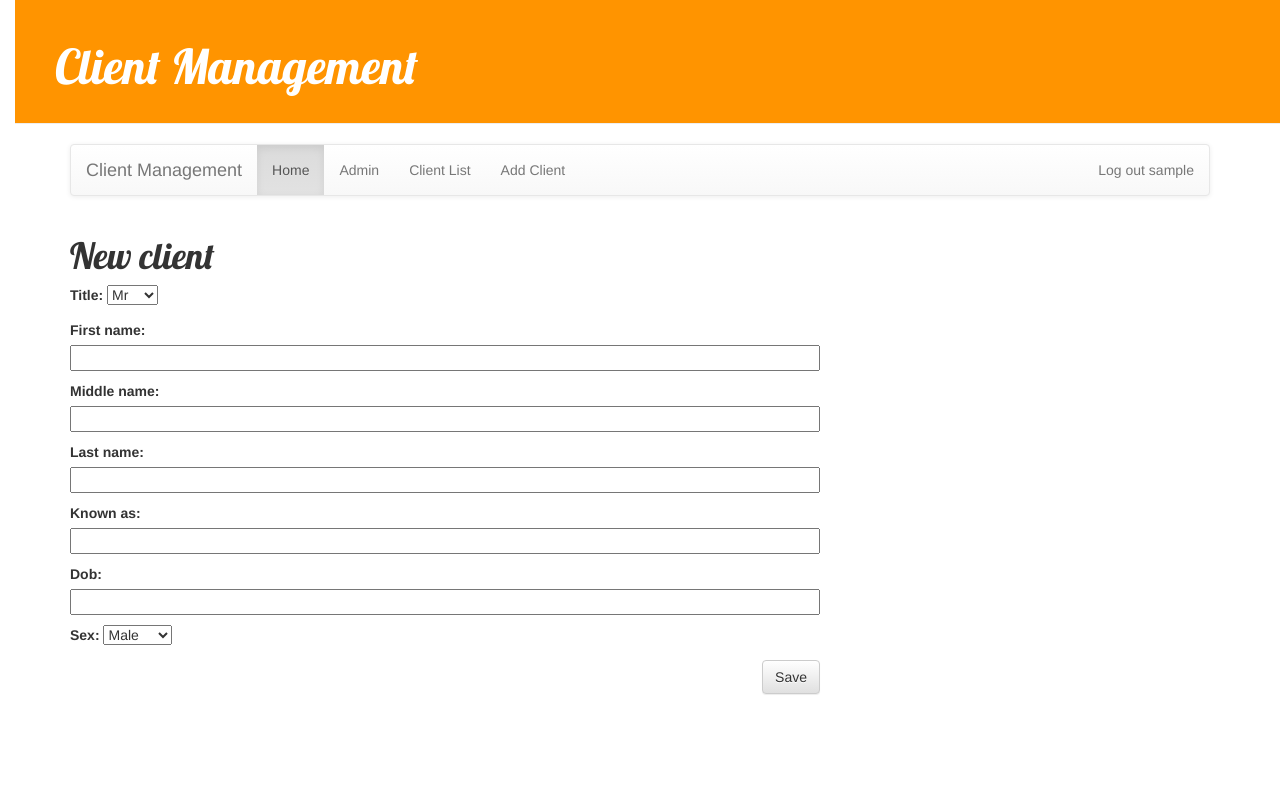
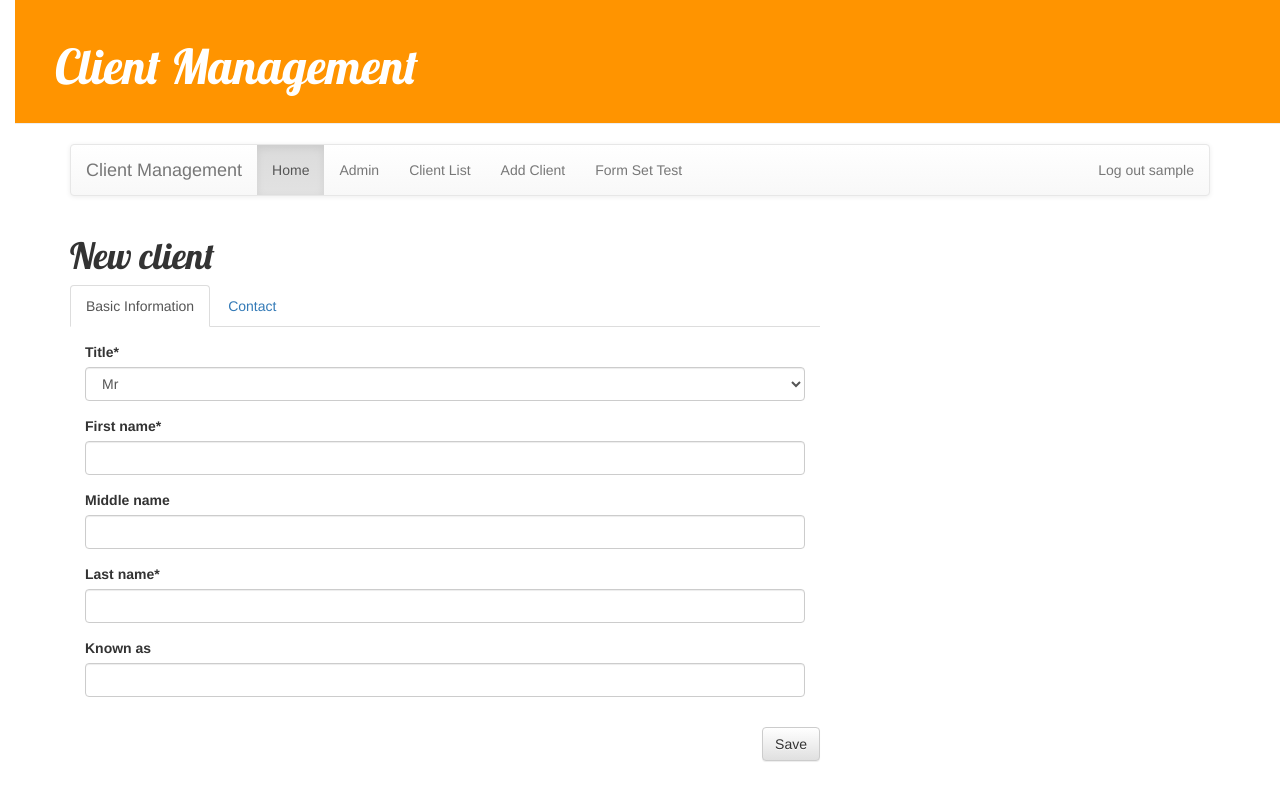
Before and after one commit to mcgtech/client_man_old, a Django app: page /client/new/ in a window 1280 px wide. Run offline with Django 3.2, Linux system fonts and the light colour scheme; the visitor is signed in with stand-in values (Sample User, id 1); some libraries are stand-ins or nearby versions.

Commit message:
basic 1 to many working

```diff
--- a/client/forms.py
+++ b/client/forms.py
@@ -1,11 +1,51 @@
 from django import forms
+from .models import Client, Note
+from crispy_forms.helper import FormHelper
+from crispy_forms.layout import Layout, Submit
+from crispy_forms.bootstrap import TabHolder, Tab
 
-from .models import Client
+class NoFormTagCrispyFormMixin(object):
+    @property
+    def helper(self):
+        if not hasattr(self, '_helper'):
+            self._helper = FormHelper()
+            self._helper.form_tag = False
+        return self._helper
 
 class ClientForm(forms.ModelForm):
+    helper = FormHelper()
+    helper.form_tag = False
+
+    helper.layout = Layout(
+        TabHolder(
+            Tab(
+                'Basic Information',
+                'title',
+                'first_name',
+                'middle_name',
+                'last_name',
+                'known_as'
+            ),
+            Tab(
+                'Contact',
+                'dob',
+                'sex'
+            )
+        )
+    )
+    #helper.form_method = 'POST'
+    #helper.add_input(Submit('login', 'login', css_class='btn-primary'))
     class Meta:
         model = Client
         fields = ('title', 'first_name', 'middle_name', 'last_name', 'known_as', 'dob', 'sex')
-
         widgets = {
             'dob': forms.DateInput(attrs={'class':'datepicker'}),}
+
+class NoteForm(forms.ModelForm):
+    class Meta:
+        model = Note
+        fields = ('note', 'created_date', )
+
+class ArticleForm(forms.Form):
+    title = forms.CharField()
+    pub_date = forms.DateField()
--- a/client/models.py
+++ b/client/models.py
@@ -6,7 +6,7 @@ from django.contrib.auth.models import User
 #             http://stackoverflow.com/questions/1117564/set-django-integerfield-by-choices-name
 class Person(models.Model):
     modified_by = models.ForeignKey('auth.User', null=True)
-    modified_date = models.DateTimeField(default=timezone.now)
+    modified_date = models.DateTimeField(default=timezone.now, null=True)
     CLIENT = 0
     JOB_COACH = 1
     MANAGER = 2
@@ -85,7 +85,7 @@ class Person(models.Model):
 
 class Client(Person):
     birth_certificate = models.FileField(upload_to='client/birth_certs/', blank=True, null=True)
-    social_work_involved = models.BooleanField()
+    social_work_involved = models.BooleanField(default=False)
 
     def __str__(self):
        return self.first_name + " " + self.last_name + " is a client"
@@ -93,9 +93,9 @@ class Client(Person):
 
 class Note(models.Model):
     note = models.CharField(max_length=100)
-    created_date = models.DateTimeField(default=timezone.now)
-    created_by = models.ForeignKey(User, editable=False)
-    person = models.ForeignKey(Person, on_delete=models.CASCADE, null=True, related_name="Note")
+    created_date = models.DateTimeField(default=timezone.now, null=True)
+    created_by = models.ForeignKey(User, editable=False, null=True)
+    person = models.ForeignKey(Person, on_delete=models.CASCADE, null=True, related_name="note")
 
 class Telephone(models.Model):
     HOME = 0
--- a/client/static/js/client.js
+++ b/client/static/js/client.js
@@ -11,6 +11,6 @@ function setup_dob_datepicker()
       changeYear: true,
       yearRange: start_year + ':' + new Date().getFullYear(),
       defaultDate: start_date,
-      dateFormat: 'dd-mm-yy'
+      //dateFormat: 'dd-mm-yy'
     });
 }
--- a/client/templates/client/base.html
+++ b/client/templates/client/base.html
@@ -2,14 +2,19 @@
 <html>
     <head>
         <title>Client Management</title>
-        <link rel="stylesheet" href="//maxcdn.bootstrapcdn.com/bootstrap/3.2.0/css/bootstrap.min.css">
-        <link rel="stylesheet" href="//maxcdn.bootstrapcdn.com/bootstrap/3.2.0/css/bootstrap-theme.min.css">
-        <link href='//fonts.googleapis.com/css?family=Lobster&subset=latin,latin-ext' rel='stylesheet' type='text/css'>
-        <link rel="stylesheet" href="{% static 'css/client.css' %}">
         <!-- https://developers.google.com/speed/libraries/#jquery-ui -->
         <script src="https://ajax.googleapis.com/ajax/libs/jquery/3.2.1/jquery.min.js"></script>
         <link rel="stylesheet" href="https://ajax.googleapis.com/ajax/libs/jqueryui/1.12.1/themes/smoothness/jquery-ui.css">
         <script src="https://ajax.googleapis.com/ajax/libs/jqueryui/1.12.1/jquery-ui.min.js"></script>
+        <!-- http://getbootstrap.com/getting-started/ -->
+        <!-- Latest compiled and minified CSS -->
+        <link rel="stylesheet" href="https://maxcdn.bootstrapcdn.com/bootstrap/3.3.7/css/bootstrap.min.css" integrity="sha384-BVYiiSIFeK1dGmJRAkycuHAHRg32OmUcww7on3RYdg4Va+PmSTsz/K68vbdEjh4u" crossorigin="anonymous">
+        <!-- Optional theme -->
+        <link rel="stylesheet" href="https://maxcdn.bootstrapcdn.com/bootstrap/3.3.7/css/bootstrap-theme.min.css" integrity="sha384-rHyoN1iRsVXV4nD0JutlnGaslCJuC7uwjduW9SVrLvRYooPp2bWYgmgJQIXwl/Sp" crossorigin="anonymous">
+        <!-- Latest compiled and minified JavaScript -->
+        <script src="https://maxcdn.bootstrapcdn.com/bootstrap/3.3.7/js/bootstrap.min.js" integrity="sha384-Tc5IQib027qvyjSMfHjOMaLkfuWVxZxUPnCJA7l2mCWNIpG9mGCD8wGNIcPD7Txa" crossorigin="anonymous"></script>
+        <link href='//fonts.googleapis.com/css?family=Lobster&subset=latin,latin-ext' rel='stylesheet' type='text/css'>
+        <link rel="stylesheet" href="{% static 'css/client.css' %}">
         <script type="text/javascript" src="{% static 'js/client.js' %}"></script>
     </head>
     <body>
--- a/client/templates/client/client_edit.html
+++ b/client/templates/client/client_edit.html
@@ -1,9 +1,32 @@
 {% extends 'client/base.html' %}
 
 {% block content %}
+{% if form.errors %}
+    {% for field in form %}
+        {% for error in field.errors %}
+            <div class="alert alert-danger">
+                <strong>{{ error|escape }}</strong>
+            </div>
+        {% endfor %}
+    {% endfor %}
+    {% for error in form.non_field_errors %}
+        <div class="alert alert-danger">
+            <strong>{{ error|escape }}</strong>
+        </div>
+    {% endfor %}
+{% endif %}
     <h1>New client</h1>
     <form method="POST" class="post-form">{% csrf_token %}
-        {{ form.as_p }}
+    {% load crispy_forms_tags %}
+    {% crispy form %}
+
+
+        {{ notes_form_set.management_form }}
+        <table>
+            {% for note_form in notes_form_set %}
+                {{ note_form }}
+            {% endfor %}
+        </table>
         <button type="submit" class="save btn btn-default">Save</button>
     </form>
 {% endblock %}
--- a/client/templates/client/client_list.html
+++ b/client/templates/client/client_list.html
@@ -1,9 +1,12 @@
 {% extends 'client/base.html' %}
 
+<h1>Clients</h1>
 {% block content %}
     <div class="client_list">
         {% for client in clients %}
-            {{ client }}
+            <div class="client">
+                <h3><a href="{% url 'client_detail' pk=client.pk %}">{{ client.first_name }}  {{ client.last_name }}</a></h3>
+            </div>
         {% endfor %}
     </div>
 {% endblock %}
--- a/client/templates/client/nav_bar.html
+++ b/client/templates/client/nav_bar.html
@@ -8,6 +8,7 @@
       <li><a href="/admin">Admin</a></li>
       <li><a href="/client_list">Client List</a></li>
       <li><a href="{% url 'client_new' %}">Add Client</a></li>
+      <li><a href="{% url 'fs_test' %}">Form Set Test</a></li>
     </ul>
     <ul class="nav navbar-nav navbar-right">
       <li>
--- a/client/urls.py
+++ b/client/urls.py
@@ -5,4 +5,7 @@ urlpatterns = [
     url(r'^$', views.home_page, name='home_page'),
     url(r'^client_list$', views.client_list, name='client_list'),
     url(r'^client/new/$', views.client_new, name='client_new'),
+    url(r'^client/(?P<pk>\d+)/$', views.client_detail, name='client_detail'),
+    url(r'^client/(?P<pk>\d+)/edit/$', views.client_edit, name='client_edit'),
+    url(r'^fs_test', views.fs_test, name='fs_test'),
 ]
--- a/client/views.py
+++ b/client/views.py
@@ -1,6 +1,7 @@
-from django.shortcuts import redirect, render
+from django.shortcuts import redirect, render, get_object_or_404
 from django.utils import timezone
-from .models import Client
+from .models import Client, Note
+from django.forms import modelformset_factory
 from .forms import ClientForm
 # from django.contrib.auth.decorators import login_required
 
@@ -8,8 +9,12 @@ def home_page(request):
     return render(request, 'client/home_page.html', {})
 
 def client_list(request):
-    clients = Client.objects()
+    clients = Client.objects.all()
     return render(request, 'client/client_list.html', {'clients': clients})
+
+def client_detail(request, pk):
+    client = get_object_or_404(Client, pk=pk)
+    return render(request, 'client/client_detail.html', {'client': client})
 
 def client_new(request):
     if request.method == "POST":
@@ -23,3 +28,44 @@ def client_new(request):
     else:
         form = ClientForm()
     return render(request, 'client/client_edit.html', {'form': form})
+
+def client_edit(request, pk):
+    client = get_object_or_404(Client, pk=pk)
+    # need to load notes assocaited with the client!
+    note = get_object_or_404(Note, pk=1)
+    blanks = 0 # increase this? - use js to hide and then show when I click add?
+    NotesFormSet = modelformset_factory(Note, fields=('note', 'created_date', ), extra=blanks, can_delete=True, can_order=True) # in this we need to tell it what notest to load
+    notes_form_set = [] # is this correct?
+    if request.method == "POST":
+        form = ClientForm(request.POST, instance=client)
+        notes_form_set = NotesFormSet(request.POST, request.FILES)
+        if form.is_valid() and notes_form_set.is_valid():
+            client = form.save(commit=False)
+            client.modified_by = request.user
+            client.modified_date = timezone.now()
+            client.save()
+            notes_form_set.save();
+            #return redirect('client_detail', pk=client.pk)
+    else:
+        form = ClientForm(instance=client)
+        #notes_form_set = NotesFormSet(instance=note)
+        # get notes associated with this client
+        client_notes = client.note.all # filter NotesFormSet based on this
+        # notes_form_set = NotesFormSet(queryset=Note.objects.filter(person=client))
+        notes_form_set = NotesFormSet(queryset=Note.objects.filter(person=client))
+    #return render(request, 'client/client_edit.html', {'form': form})
+    return render(request, 'client/client_edit.html', {'form': form, 'notes_form_set': notes_form_set})
+
+
+def fs_test(request):
+    blanks = 1
+    ClientFormSet = modelformset_factory(Client, fields=('first_name', 'last_name'), extra=blanks, can_delete=True, can_order=True)
+    if request.method == 'POST':
+        formset = ClientFormSet(request.POST, request.FILES)
+        if formset.is_valid():
+            # do something with the formset.cleaned_data
+            formset.save();
+            pass
+    else:
+        formset = ClientFormSet()
+    return render(request, 'client/fs_test.html', {'formset': formset})
--- a/client_man/settings.py
+++ b/client_man/settings.py
@@ -37,6 +37,7 @@ INSTALLED_APPS = [
     'django.contrib.sessions',
     'django.contrib.messages',
     'django.contrib.staticfiles',
+    'crispy_forms',
     'client',
 ]
 
@@ -132,3 +133,5 @@ MEDIA_URL = '/media/'
 MEDIA_ROOT = os.path.join(BASE_DIR, 'media')
 
 DATE_INPUT_FORMATS = ('%d-%m-%Y','%Y-%m-%d')
+
+CRISPY_TEMPLATE_PACK = 'bootstrap3'
```
Also changed, not shown: client/templates/client/client_detail.html (added, +15 -0 lines), client/templates/client/fs_test.html (added, +15 -0 lines), client/migrations/0020_auto_20170512_1124.py (added), client/migrations/0021_auto_20170512_1321.py (added), client/migrations/0022_auto_20170512_1621.py (added), client/migrations/0023_auto_20170512_1630.py (added), client/migrations/0024_auto_20170512_1736.py (added).
